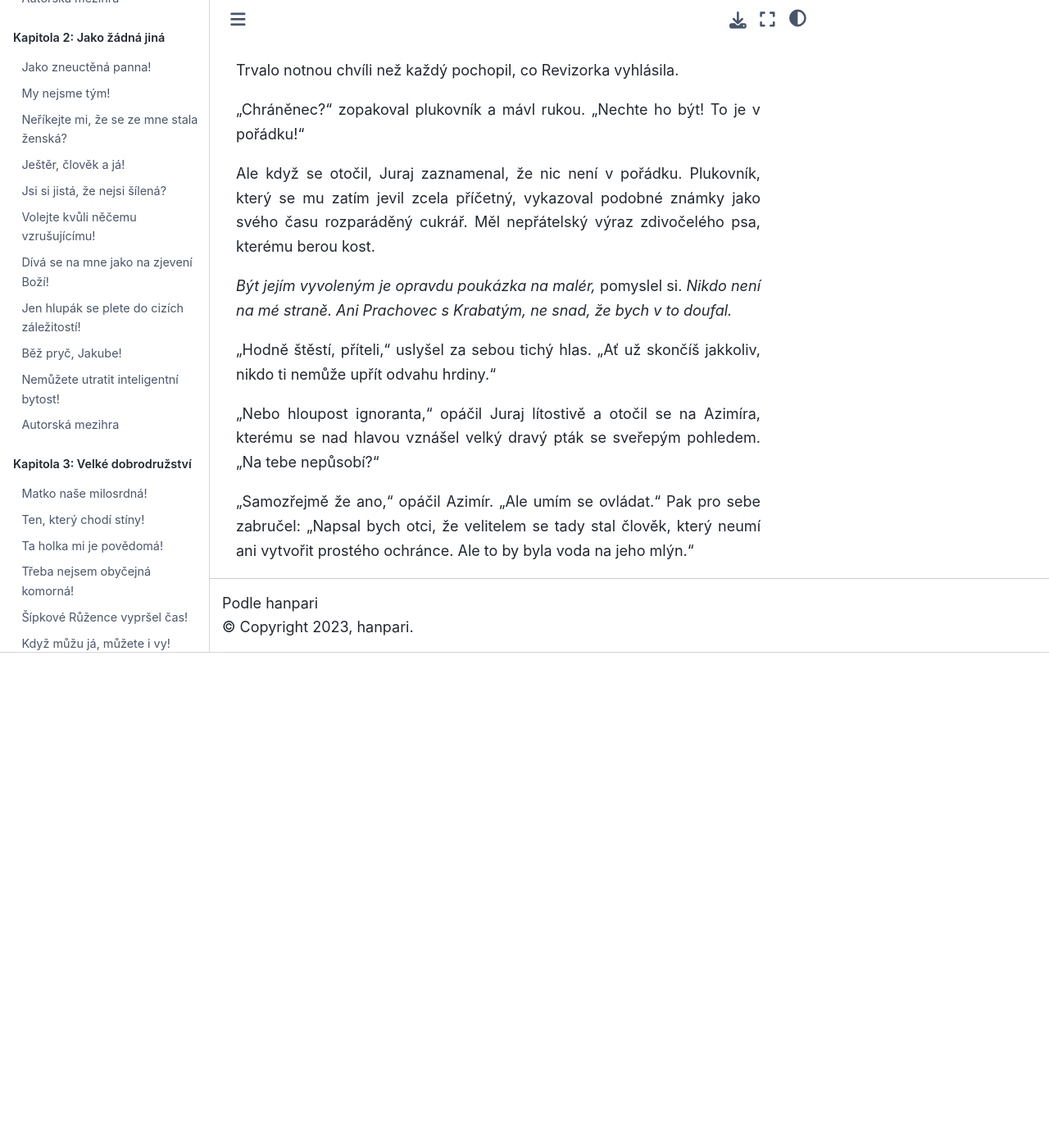
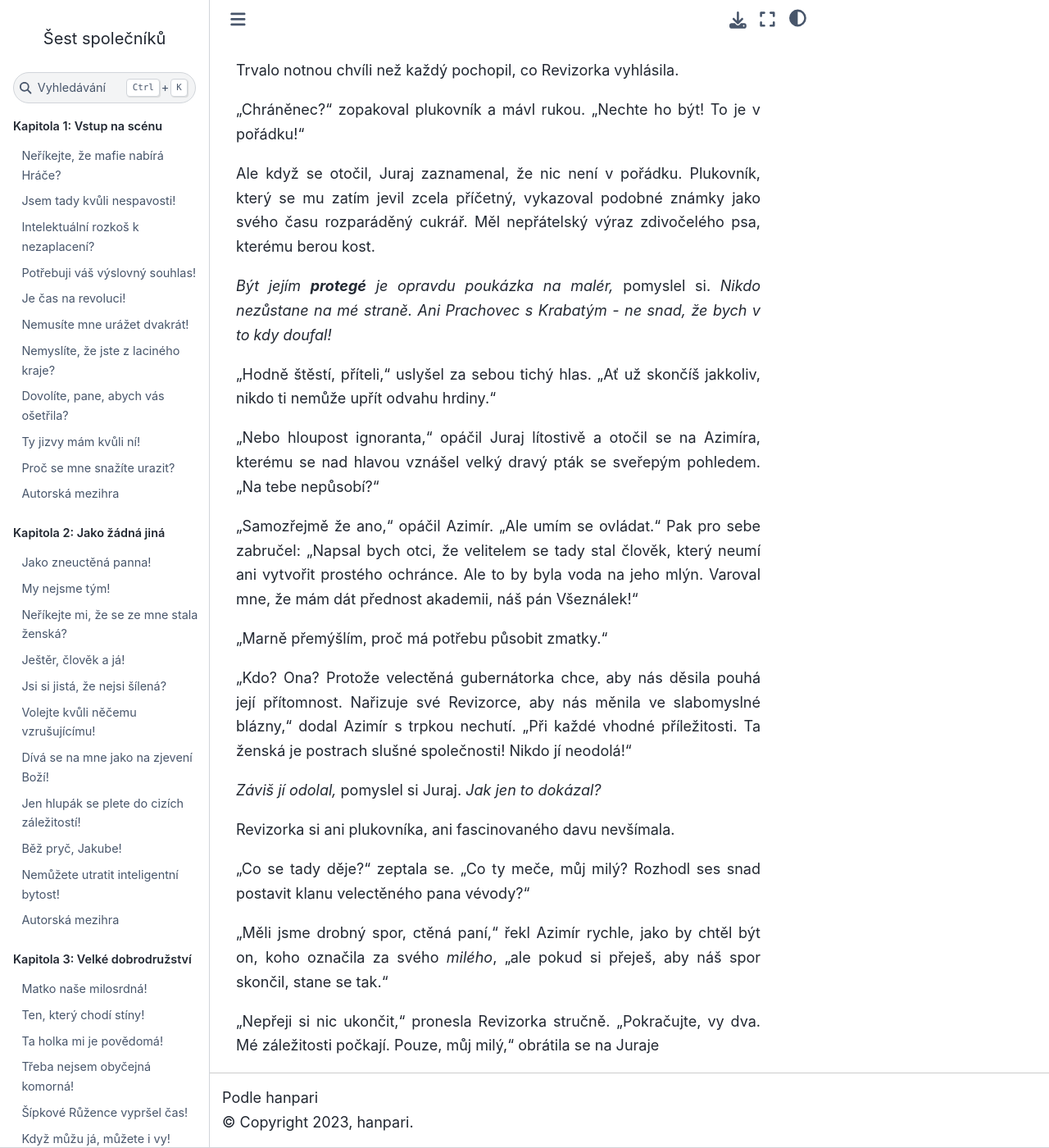
Before and after one commit to hanpari/sest-spolecniku, a Sphinx documentation site: the page built from source/sest_spolecniku/016/03.md, in a window 1280 px wide and 1400 px high, scrolled down 1797 px. Shown: the whole window at 82% size. Built offline with Sphinx 7.4.7 and the Sphinx Book theme 1.1.4, drawn with Linux system fonts in a browser that asks for light colours; pages that are not in the unit, such as notebooks, are missing from menus; before the commit the page ends 2593 px from its top, so only the background shows below that.

Commit message:
Revizorka

```diff
--- a/source/sest_spolecniku/016/03.md
+++ b/source/sest_spolecniku/016/03.md
@@ -46,10 +46,24 @@ Trvalo notnou chvíli než každý pochopil, co Revizorka vyhlásila.
 
 Ale když se otočil, Juraj zaznamenal, že nic není v pořádku. Plukovník, který se mu zatím jevil zcela příčetný, vykazoval podobné známky jako svého času rozparáděný cukrář. Měl nepřátelský výraz zdivočelého psa, kterému berou kost.
 
-*Být jejím vyvoleným je opravdu poukázka na malér,* pomyslel si. *Nikdo není na mé straně. Ani Prachovec s Krabatým, ne snad, že bych v to doufal.*
+*Být jejím **protegé** je opravdu poukázka na malér,* pomyslel si. *Nikdo nezůstane na mé straně. Ani Prachovec s Krabatým - ne snad, že bych v to kdy doufal!*
 
 "Hodně štěstí, příteli," uslyšel za sebou tichý hlas. "Ať už skončíš jakkoliv, nikdo ti nemůže upřít odvahu hrdiny."
 
 "Nebo hloupost ignoranta," opáčil Juraj lítostivě a otočil se na Azimíra, kterému se nad hlavou vznášel velký dravý pták se sveřepým pohledem. "Na tebe nepůsobí?"
 
-"Samozřejmě že ano," opáčil Azimír. "Ale umím se ovládat." Pak pro sebe zabručel: "Napsal bych otci, že velitelem se tady stal člověk, který neumí ani vytvořit prostého ochránce. Ale to by byla voda na jeho mlýn."
+"Samozřejmě že ano," opáčil Azimír. "Ale umím se ovládat." Pak pro sebe zabručel: "Napsal bych otci, že velitelem se tady stal člověk, který neumí ani vytvořit prostého ochránce. Ale to by byla voda na jeho mlýn. Varoval mne, že mám dát přednost akademii, náš pán Všeználek!"
+
+"Marně přemýšlím, proč má potřebu působit zmatky."
+
+"Kdo? Ona? Protože velectěná gubernátorka chce, aby nás děsila pouhá její přítomnost. Nařizuje své Revizorce, aby nás měnila ve slabomyslné blázny," dodal Azimír s trpkou nechutí. "Při každé vhodné příležitosti. Ta ženská je postrach slušné společnosti! Nikdo jí neodolá!"
+
+*Záviš jí odolal,* pomyslel si Juraj. *Jak jen to dokázal?*
+
+Revizorka si ani plukovníka, ani fascinovaného davu nevšímala.
+
+"Co se tady děje?" zeptala se. "Co ty meče, můj milý? Rozhodl ses snad postavit klanu velectěného pana vévody?"
+
+"Měli jsme drobný spor, ctěná paní," řekl Azimír rychle, jako by chtěl být on, koho označila za svého *milého*, "ale pokud si přeješ, aby náš spor skončil, stane se tak."
+
+"Nepřeji si nic ukončit," pronesla Revizorka stručně. "Pokračujte, vy dva. Mé záležitosti počkají. Pouze, můj milý," obrátila se na Juraje
```
